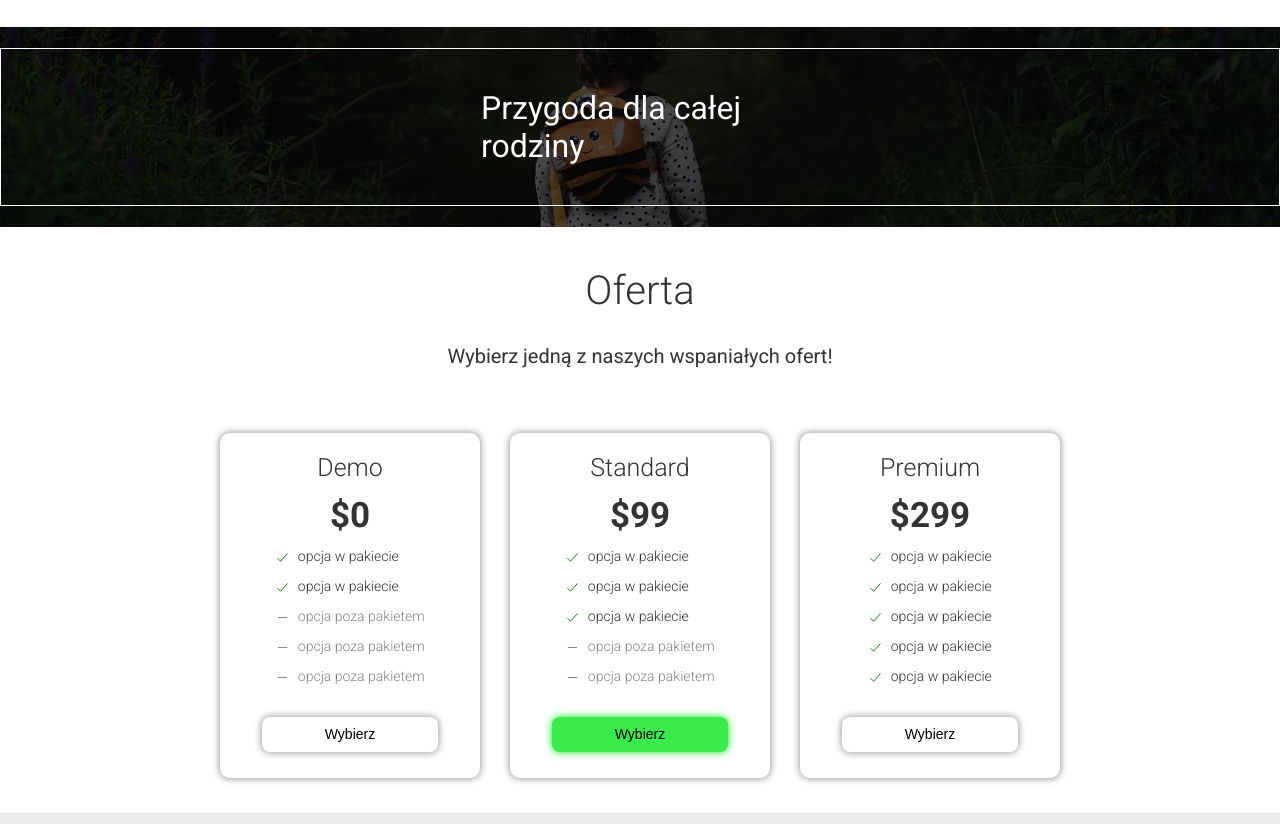
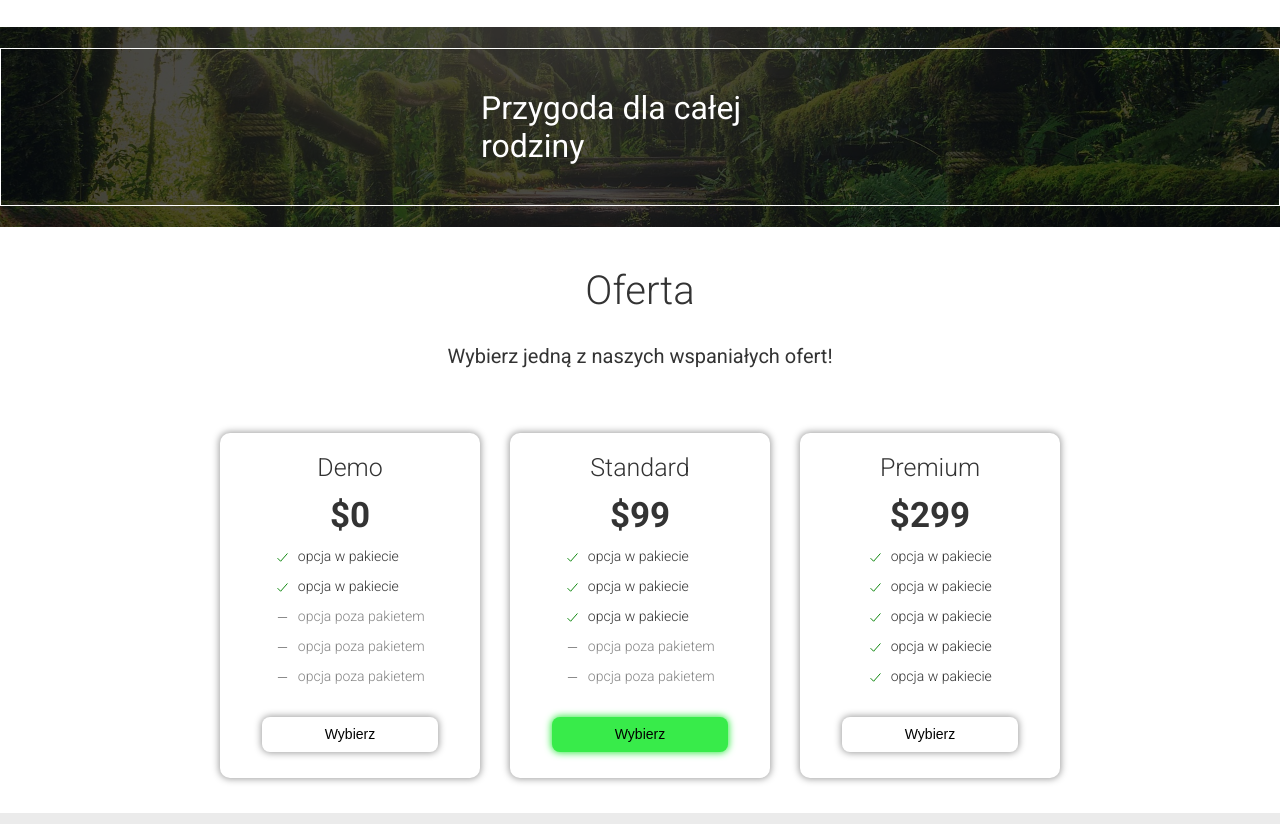
Before and after one commit to KacperBartlomiejczak/Forest, a website: page index.html in a window 1280 px wide. Shown: the part 993-1817 px from the top of the page. Drawn offline with nearby package versions, Linux system fonts and the light colour scheme; files whose address does not match are found by name.

Commit message:
fix background

```diff
--- a/src/sass/media/_large.scss
+++ b/src/sass/media/_large.scss
@@ -75,7 +75,7 @@
 	}
 	.ad {
 		min-height: 200px;
-		background-image: url('../../../dist/img/girl-desktop.jpeg');
+		background-image: url("src/img/jungle-desktop.jpeg");
 		&__heading {
 			font-size: 3.2rem;
 			padding: 4rem 15em;
@@ -102,7 +102,6 @@
 		}
 
 		&__wrapper {
-
 			justify-self: start;
 			padding: 3em;
 			align-content: center;
```
Also changed, not shown: dist/css/main.min.css.
